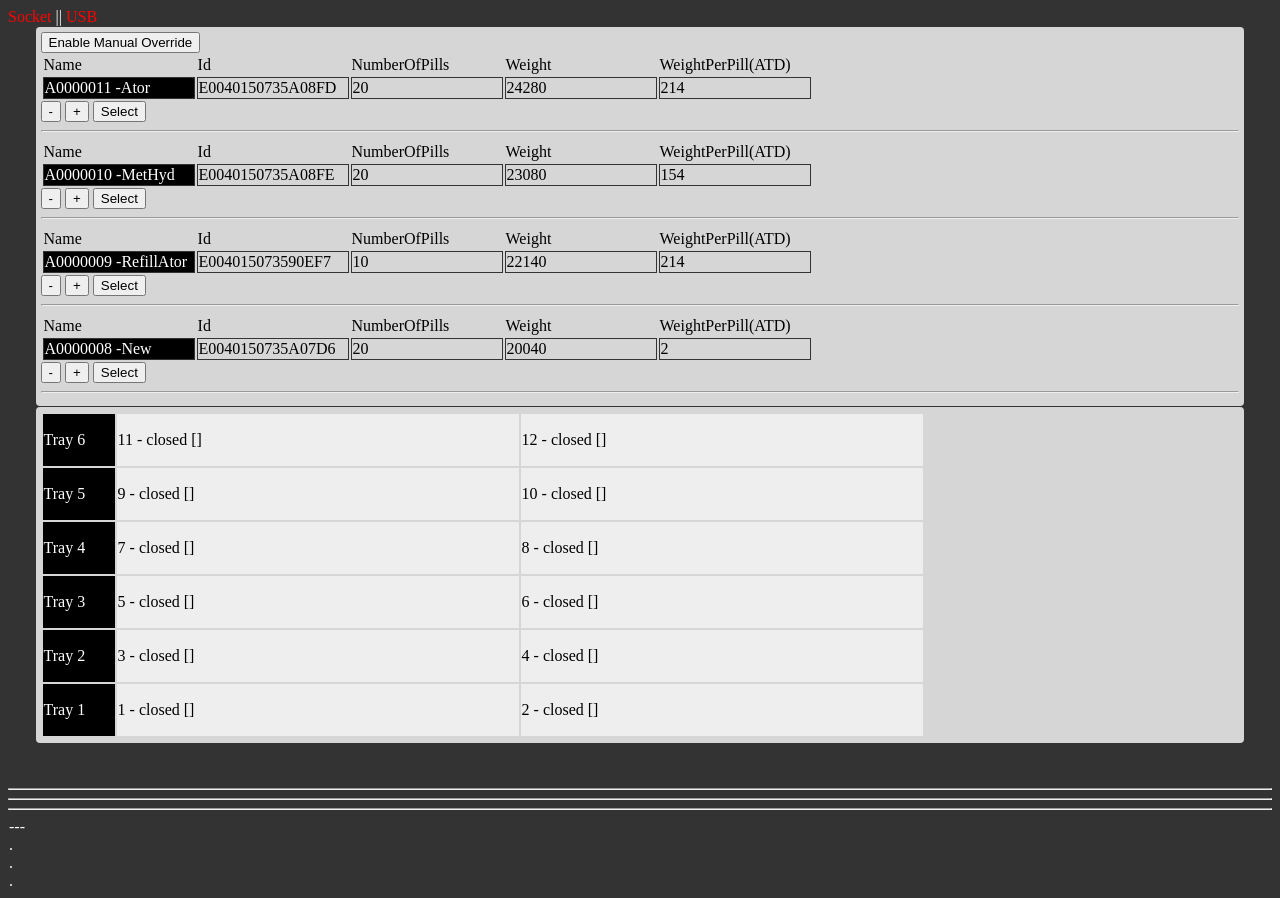
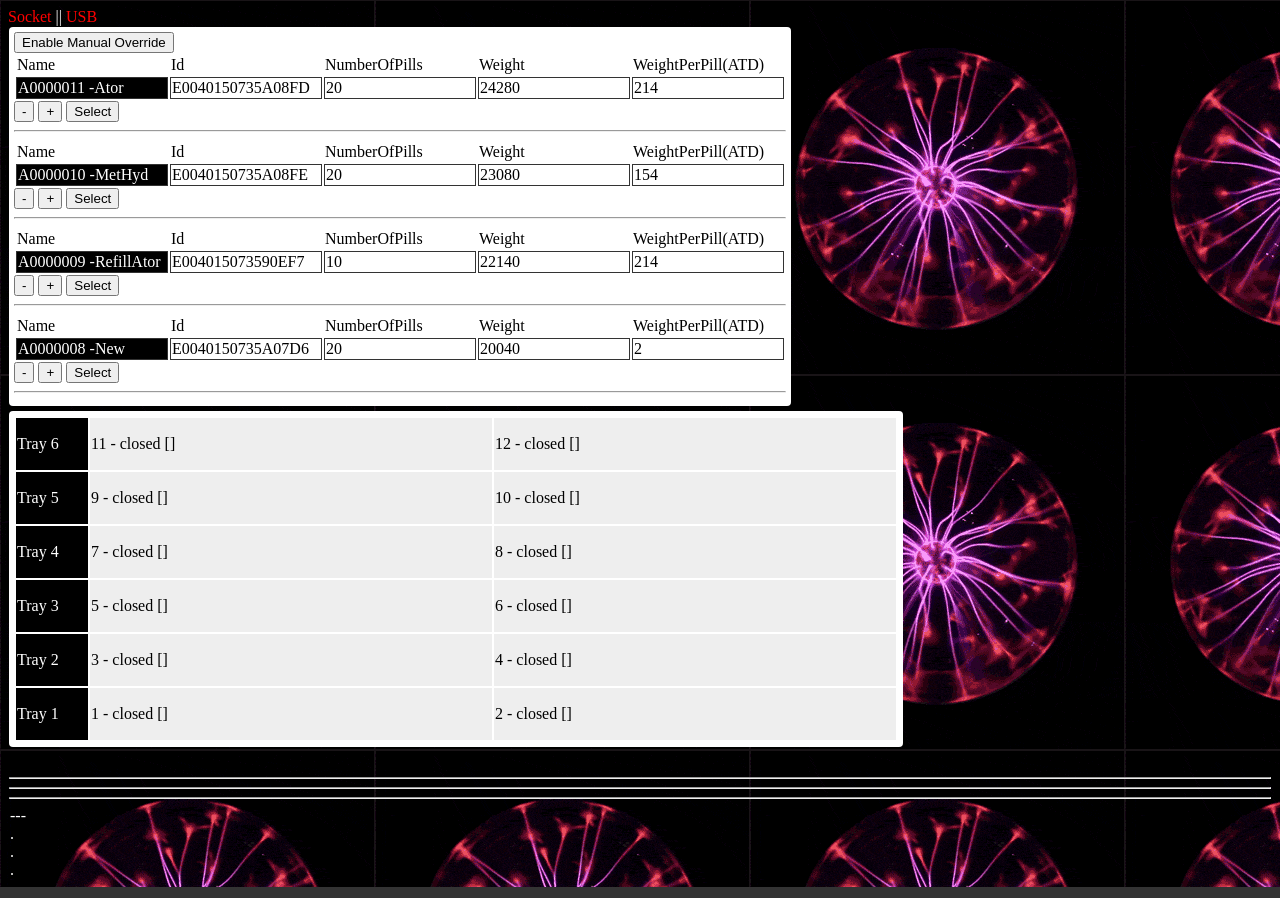
Before and after one commit to cah-grantjames/alfbot, a website: page public/index.html in a window 1280 px wide. Drawn offline with nearby package versions, Linux system fonts and the light colour scheme; some packages are replaced by stand-ins of ours; no server answers.

Commit message:
important background

```diff
--- a/public/css/main.css
+++ b/public/css/main.css
@@ -2,6 +2,7 @@
 body {
     background:#333;
     color:#fff;
+    background-image: url("../images/plasma.gif");
 }
 
 
@@ -137,11 +138,10 @@ div {
 .author {
     color : #7EE6A5;
 }
-
 .swimlane {
-    background : rgba(255,255,255, .8);
+    background : rgba(255,255,255, 1);
     color:#000;
-    width: 95%;
+    display: inline-block;
     margin: auto;
     height:100%;
     border-radius: 4px;
```
Also changed, not shown: public/index.html (+0 -1 lines), public/images/plasma.gif (added).
